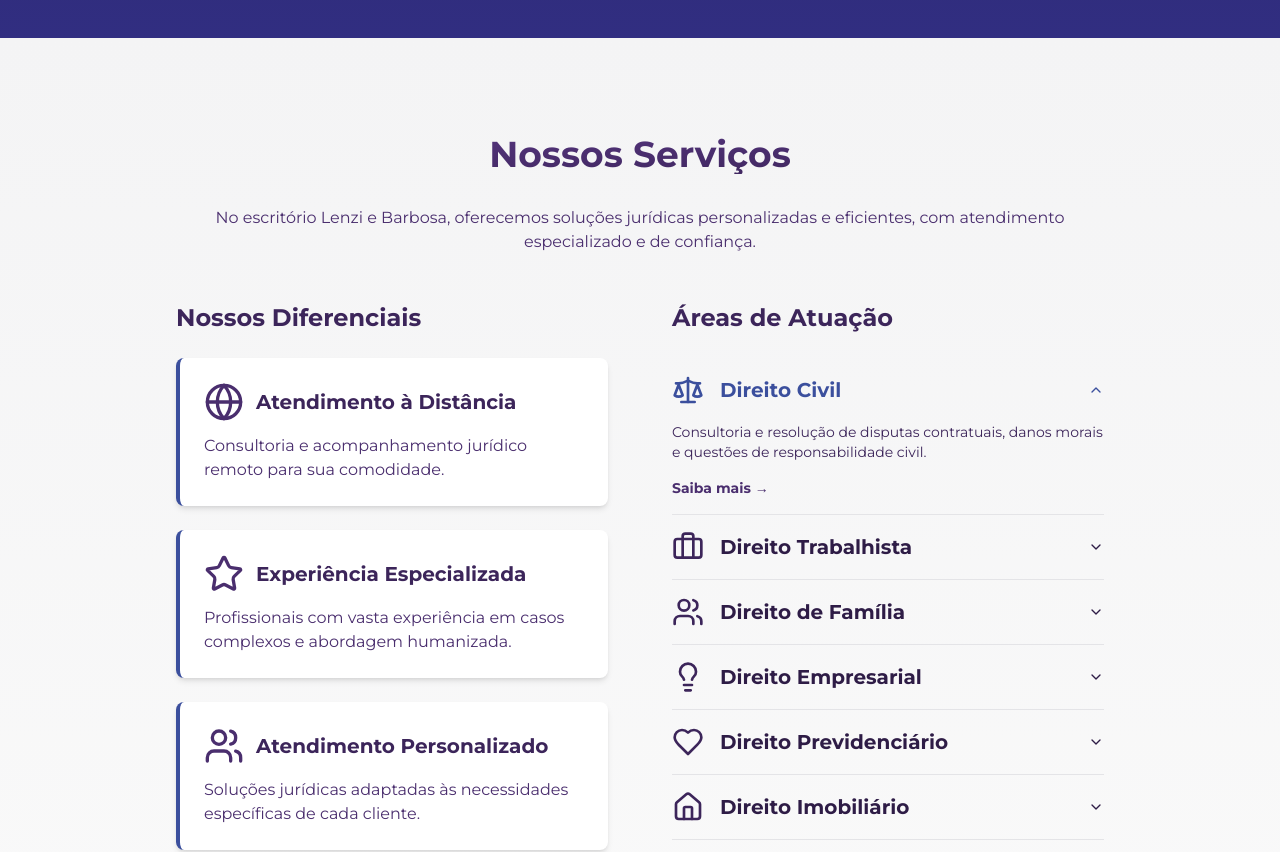
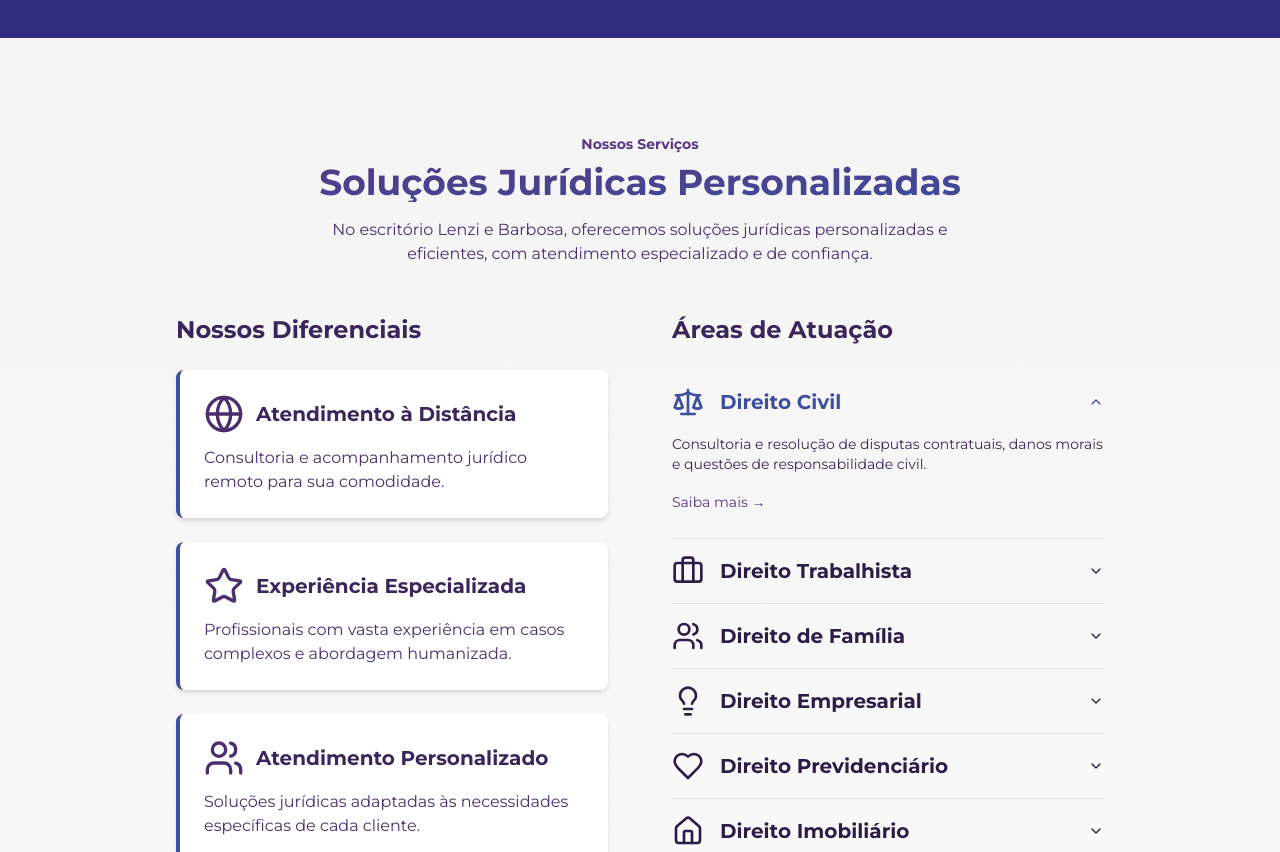
Before and after one commit to pedrinhopagan/lp-lenzi-barbosa, a Next.js app: page / in a window 1280 px wide. Shown: the part 2260-3112 px from the top of the page. Built offline with nearby package versions, Linux system fonts and the light colour scheme.

Commit message:
Fiz serviços

```diff
--- a/components/pages/home/-sections/About.tsx
+++ b/components/pages/home/-sections/About.tsx
@@ -23,7 +23,7 @@ import { WaveDivider } from "../-components/WaveDivider";
 
 export function About() {
 	return (
-		<Container className="relative y-12 lg:py-24 bg-gradient-to-b from-blue-900 to-indigo-900">
+		<Container className="relative py-12 lg:py-24 bg-gradient-to-b from-blue-900 to-indigo-900">
 			<WaveDivider />
 			<span id="about" className="element-to-navigate" />
 
@@ -101,7 +101,40 @@ export function About() {
 													</Button>
 												</DialogTrigger>
 												<DialogContent className="max-w-2xl bg-blue-900 text-white">
-													{/* Conteúdo do diálogo permanece o mesmo */}
+													<DialogHeader>
+														<DialogTitle className="text-2xl font-bold">
+															{lawyer.name}
+														</DialogTitle>
+														<DialogDescription className="text-blue-200">
+															{lawyer.title}
+														</DialogDescription>
+													</DialogHeader>
+													<div className="mt-4">
+														<h4 className="text-lg font-semibold mb-2">
+															Formação
+														</h4>
+														<ul className="list-disc list-inside text-blue-200">
+															{lawyer.education.map((edu) => (
+																<li key={edu}>{edu}</li>
+															))}
+														</ul>
+													</div>
+													<div className="mt-4">
+														<h4 className="text-lg font-semibold mb-2">
+															Áreas de Atuação
+														</h4>
+														<ul className="grid grid-cols-2 gap-2">
+															{lawyer.expertise.map((exp) => (
+																<li
+																	key={exp}
+																	className="flex items-center text-blue-200"
+																>
+																	<ChevronRight className="mr-2 w-4 h-4 text-blue-400" />
+																	{exp}
+																</li>
+															))}
+														</ul>
+													</div>
 												</DialogContent>
 											</Dialog>
 										</div>
--- a/components/pages/home/-sections/Services.tsx
+++ b/components/pages/home/-sections/Services.tsx
@@ -21,8 +21,6 @@ import {
 import { useState } from "react";
 
 export function Services() {
-	const [openItem, setOpenItem] = useState<string | undefined>("item-0");
-
 	const areasAtuacao = [
 		{
 			icon: Scale,
@@ -88,11 +86,14 @@ export function Services() {
 			<span id="services" className="element-to-navigate" />
 
 			<div className="max-w-6xl mx-auto">
-				<h2 className="text-4xl font-bold mb-8 text-transparent bg-clip-text bg-gradient-to-br from-blue-500 to-blue-700 text-center">
+				<h4 className="text-sm font-semibold text-blue-500 text-center mb-2">
 					Nossos Serviços
+				</h4>
+				<h2 className="text-4xl font-bold mb-4 text-transparent bg-clip-text bg-gradient-to-br from-blue-500 to-blue-400 text-center">
+					Soluções Jurídicas Personalizadas
 				</h2>
 
-				<p className="text-blue-600 text-center mb-12">
+				<p className="text-blue-600 text-center mb-12 max-w-2xl mx-auto">
 					No escritório Lenzi e Barbosa, oferecemos soluções jurídicas
 					personalizadas e eficientes, com atendimento especializado e de
 					confiança.
@@ -130,29 +131,25 @@ export function Services() {
 							collapsible
 							className="w-full"
 							defaultValue="item-0"
-							onValueChange={(value) => setOpenItem(value)}
 						>
 							{areasAtuacao.map((area, index) => (
 								<AccordionItem key={area.title} value={`item-${index}`}>
 									<AccordionTrigger className="text-xl font-bold text-blue-800 hover:text-blue-600 data-[state=open]:text-blue-400 transition-colors duration-300">
 										<div className="flex items-center">
-											<area.icon
-												className={`w-8 h-8 mr-4 transition-colors duration-300 ${
-													openItem === `item-${index}`
-														? "text-blue-400"
-														: "text-blue-700"
-												}`}
-											/>
+											<area.icon className="w-8 h-8 mr-4 transition-colors duration-300" />
 											<span className="group-data-[state=open]:text-blue-400 transition-colors duration-300">
 												{area.title}
 											</span>
 										</div>
 									</AccordionTrigger>
 									<AccordionContent className="text-blue-700">
-										{area.description}
-										<div className="mt-4 text-blue-600 font-semibold">
+										<p>{area.description}</p>
+										<Button
+											variant="link"
+											className="mt-2 text-blue-500 hover:text-blue-700 p-0"
+										>
 											Saiba mais →
-										</div>
+										</Button>
 									</AccordionContent>
 								</AccordionItem>
 							))}
```
